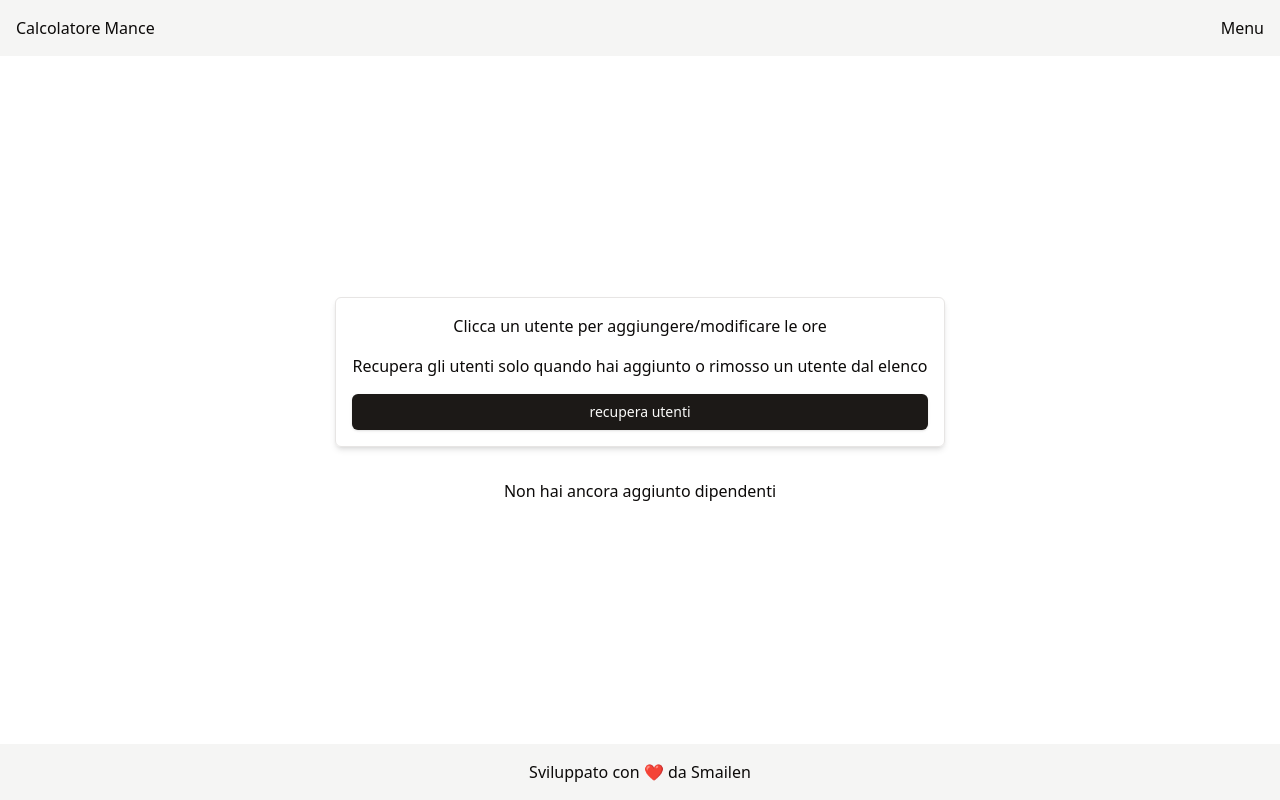
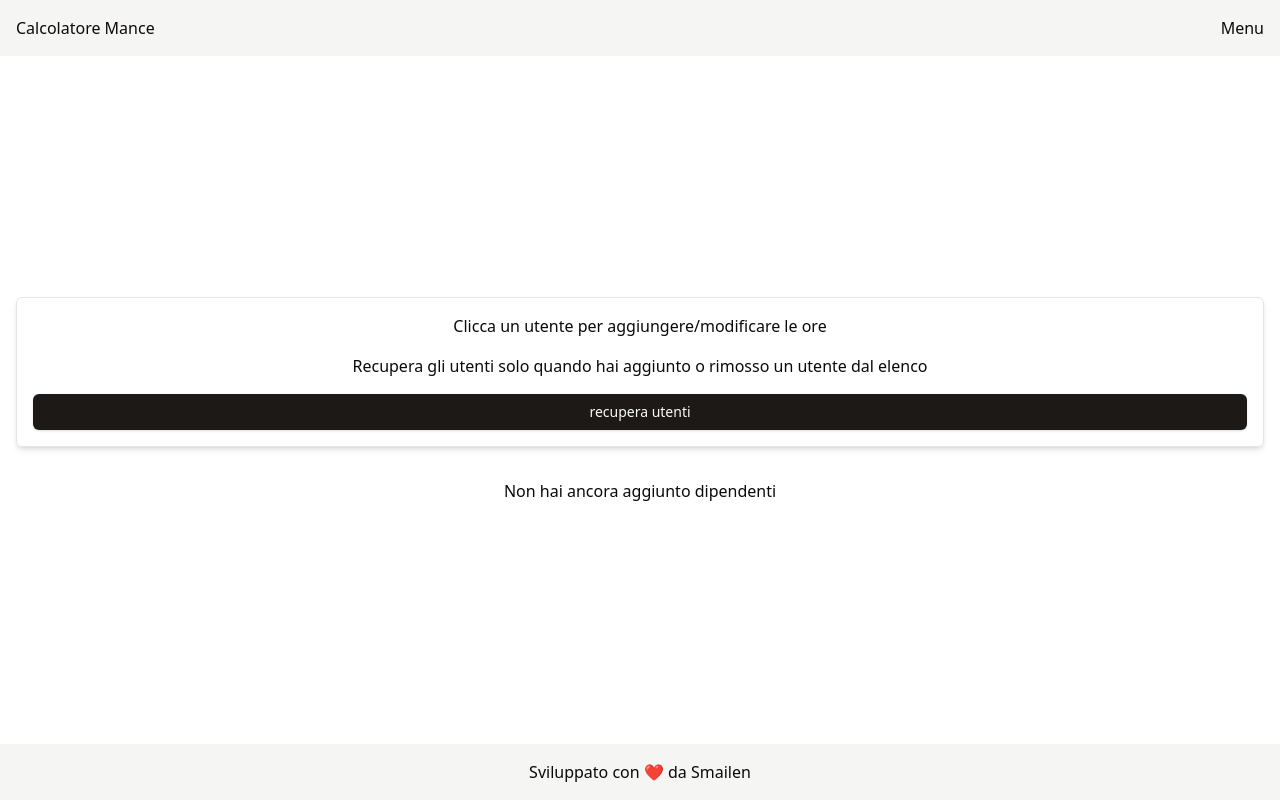
Before and after one commit to Smailen5/calcolatore-mance, a React (Vite) app: page /aggiungi-ore in a window 1280 px wide. Built offline with nearby package versions, Linux system fonts and the light colour scheme.

Commit message:
refactor: :lipstick: rimuove classe
rimuove classe per dare uno stile coerente a tutte le pagine

```diff
--- a/src/components/Page.tsx
+++ b/src/components/Page.tsx
@@ -1,6 +1,6 @@
 const Page = ({ children }: { children: React.ReactNode }) => {
   return (
-    <main className="flex min-h-[86vh] flex-col items-center justify-center gap-8 px-4 py-8 relative">
+    <main className="flex min-h-[86vh] flex-col justify-center gap-8 px-4 py-8 relative">
       {children}
     </main>
   );
```
